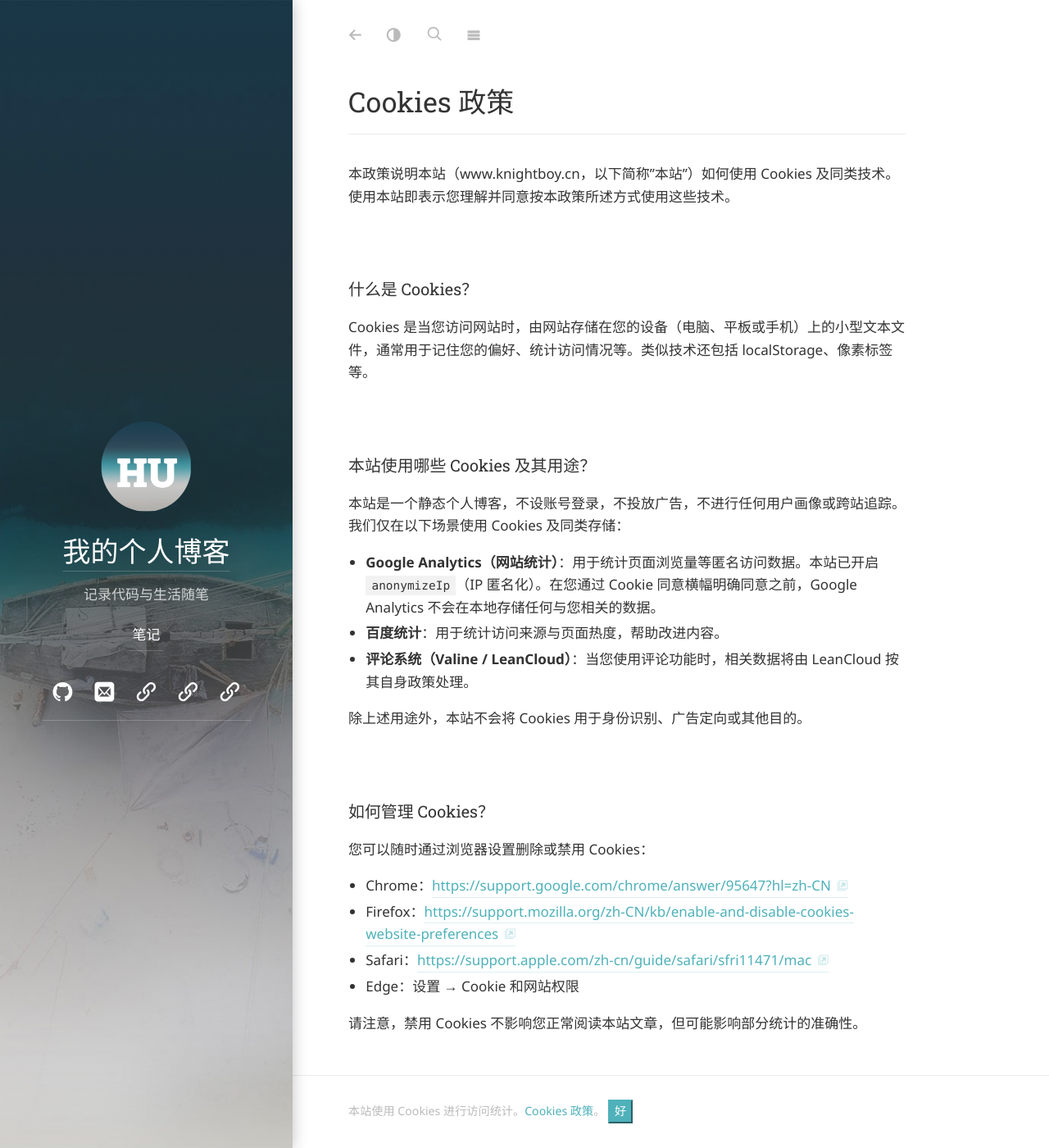
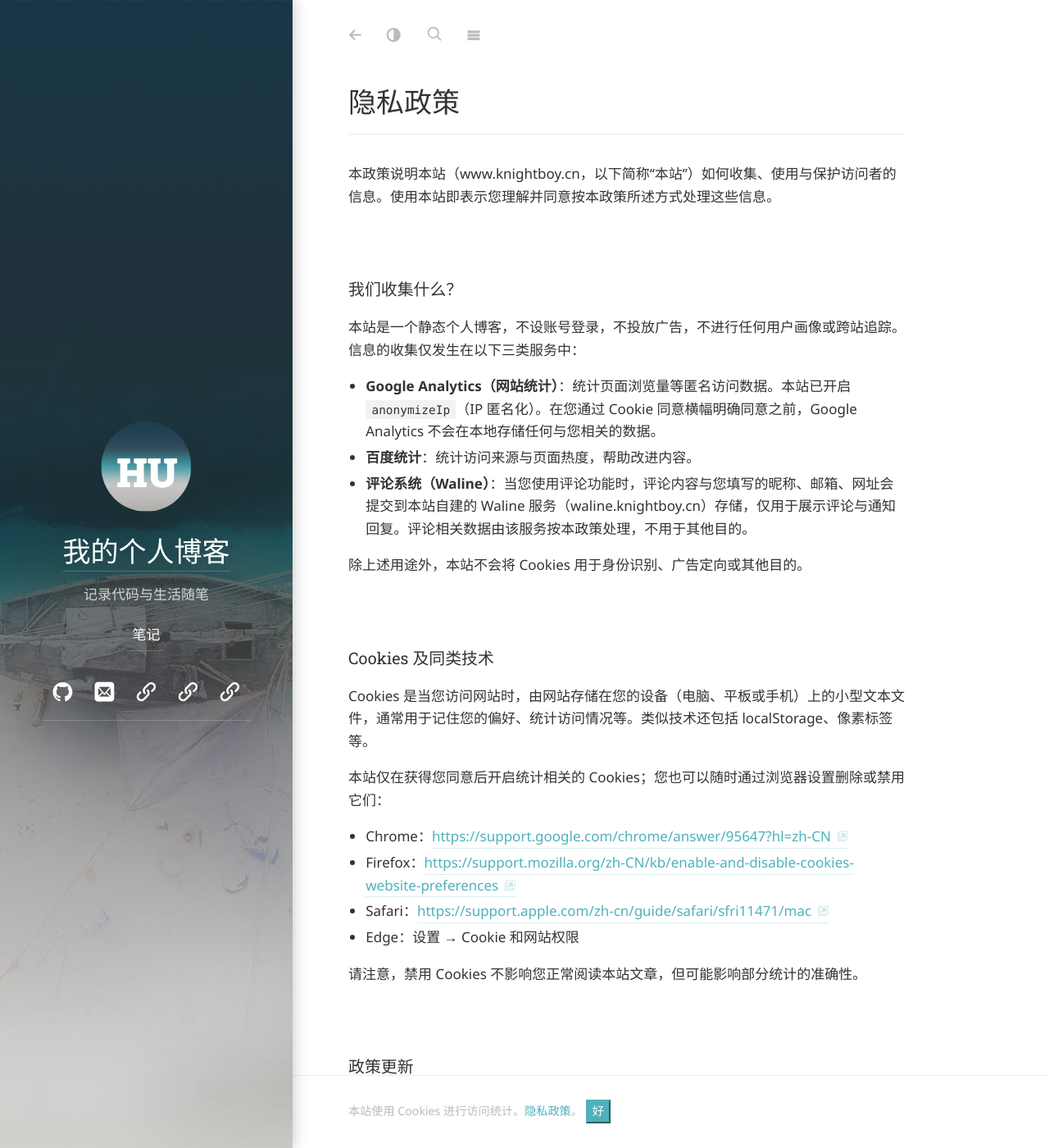
Before and after one commit to Knight-boy/knight-boy.github.io, a Jekyll site: the page built from privacy-policy/README.md, in a window 1280 px wide and 1400 px high. Shown: the whole window at 82% size. Built offline with Jekyll 4.4.1, drawn with Linux system fonts in a browser that asks for light colours; some web fonts are replaced; our own code applies the rules of GitHub Pages for plain Markdown files; comment, search, counter and statistics services are not loaded.

Commit message:
site: update privacy policy links and content

```diff
--- a/_config.yml
+++ b/_config.yml
@@ -53,8 +53,8 @@ copyright:             >
 legal:
    - title:             站点声明
      href:              /impress/
-   - title:             Cookies 政策
-     href:              /cookies-policy/
+   - title:             隐私政策
+     href:              /privacy-policy/
 
 # Format of the permalinks
 permalink:             /:categories/:year-:month-:day-:title/
--- a/_data/strings.yml
+++ b/_data/strings.yml
@@ -38,7 +38,7 @@ continue_reading:      >
 
 cookies_banner:
   text:                >
-    本站使用 Cookies 进行访问统计。[Cookies 政策](/cookies-policy/)。
+    本站使用 Cookies 进行访问统计。[隐私政策](/privacy-policy/)。
   okay:                好
 
 not_found:
--- a/privacy-policy/README.md
+++ b/privacy-policy/README.md
@@ -1,31 +1,31 @@
 ---
 description: >
-  本站 Cookies 政策
+  本站隐私政策：说明本站收集哪些数据、如何使用 Cookies 及同类技术、接入的第三方服务（统计、评论）各自如何处理数据，以及您如何管理这些数据。
 hide_description: true
-permalink: /cookies-policy/
+permalink: /privacy-policy/
+redirect_from:
+  - /cookies-policy/
 ---
 
-## Cookies 政策
+## 隐私政策
 
-本政策说明本站（www.knightboy.cn，以下简称"本站"）如何使用 Cookies 及同类技术。使用本站即表示您理解并同意按本政策所述方式使用这些技术。
+本政策说明本站（www.knightboy.cn，以下简称“本站”）如何收集、使用与保护访问者的信息。使用本站即表示您理解并同意按本政策所述方式处理这些信息。
 
-### 什么是 Cookies？
+### 我们收集什么？
+
+本站是一个静态个人博客，不设账号登录，不投放广告，不进行任何用户画像或跨站追踪。信息的收集仅发生在以下三类服务中：
+
+- **Google Analytics（网站统计）**：统计页面浏览量等匿名访问数据。本站已开启 `anonymizeIp`（IP 匿名化）。在您通过 Cookie 同意横幅明确同意之前，Google Analytics 不会在本地存储任何与您相关的数据。
+- **百度统计**：统计访问来源与页面热度，帮助改进内容。
+- **评论系统（Waline）**：当您使用评论功能时，评论内容与您填写的昵称、邮箱、网址会提交到本站自建的 Waline 服务（waline.knightboy.cn）存储，仅用于展示评论与通知回复。评论相关数据由该服务按本政策处理，不用于其他目的。
+
+除上述用途外，本站不会将 Cookies 用于身份识别、广告定向或其他目的。
+
+### Cookies 及同类技术
 
 Cookies 是当您访问网站时，由网站存储在您的设备（电脑、平板或手机）上的小型文本文件，通常用于记住您的偏好、统计访问情况等。类似技术还包括 localStorage、像素标签等。
 
-### 本站使用哪些 Cookies 及其用途？
-
-本站是一个静态个人博客，不设账号登录，不投放广告，不进行任何用户画像或跨站追踪。我们仅在以下场景使用 Cookies 及同类存储：
-
-- **Google Analytics（网站统计）**：用于统计页面浏览量等匿名访问数据。本站已开启 `anonymizeIp`（IP 匿名化）。在您通过 Cookie 同意横幅明确同意之前，Google Analytics 不会在本地存储任何与您相关的数据。
-- **百度统计**：用于统计访问来源与页面热度，帮助改进内容。
-- **评论系统（Valine / LeanCloud）**：当您使用评论功能时，相关数据将由 LeanCloud 按其自身政策处理。
-
-除上述用途外，本站不会将 Cookies 用于身份识别、广告定向或其他目的。
-
-### 如何管理 Cookies？
-
-您可以随时通过浏览器设置删除或禁用 Cookies：
+本站仅在获得您同意后开启统计相关的 Cookies；您也可以随时通过浏览器设置删除或禁用它们：
 
 - Chrome：<https://support.google.com/chrome/answer/95647?hl=zh-CN>
 - Firefox：<https://support.mozilla.org/zh-CN/kb/enable-and-disable-cookies-website-preferences>
```
